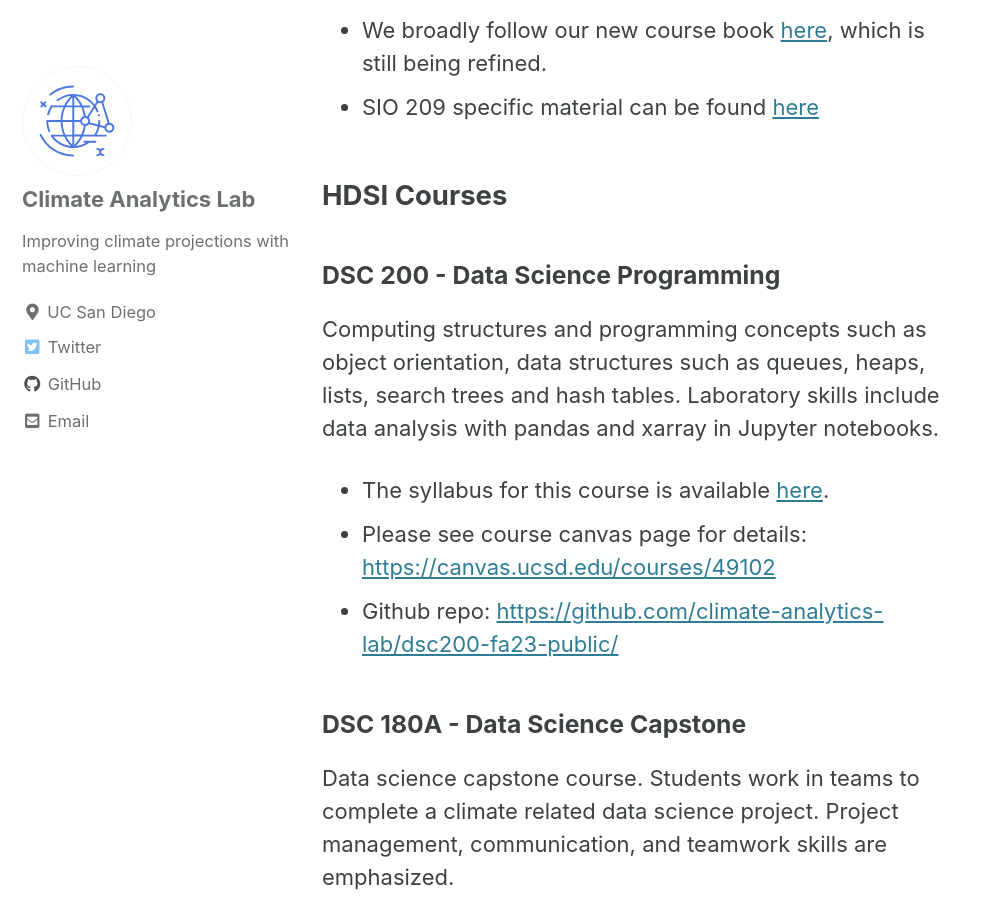
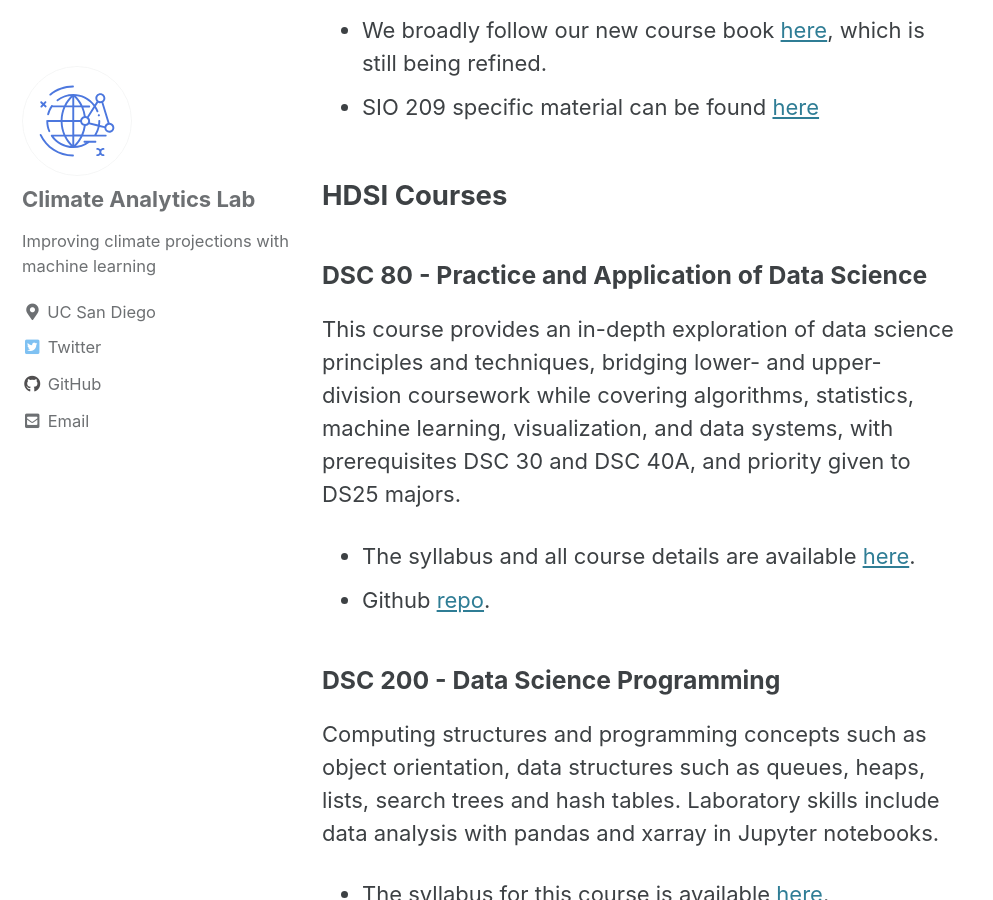
Before and after one commit to jackljk/climate-analytics-lab.github.io, a Jekyll site: the page built from _pages/teaching.md, in a window 1280 px wide and 900 px high, scrolled down 676 px. Shown: the whole window, without its empty margins (0-993 px from the left). Built offline with Jekyll 4.4.1, drawn with Linux system fonts in a browser that asks for light colours; cached includes are drawn as plain includes.

Commit message:
Update teaching.md

```diff
--- a/_pages/teaching.md
+++ b/_pages/teaching.md
@@ -16,6 +16,13 @@ This course introduces students to the theory and practice of deep learning for
 
 ## HDSI Courses
 
+### DSC 80 - Practice and Application of Data Science
+
+This course provides an in-depth exploration of data science principles and techniques, bridging lower- and upper-division coursework while covering algorithms, statistics, machine learning, visualization, and data systems, with prerequisites DSC 30 and DSC 40A, and priority given to DS25 majors.
+
+ - The syllabus and all course details are available [here](https://dsc80.com/).
+ - Github [repo](https://github.com/dsc-courses/dsc80-2025-wi).
+
 ### DSC 200 - Data Science Programming
 
 Computing structures and programming concepts such as object orientation, data structures such as queues, heaps, lists, search trees and hash tables. Laboratory skills include data analysis with pandas and xarray in Jupyter notebooks.
```
